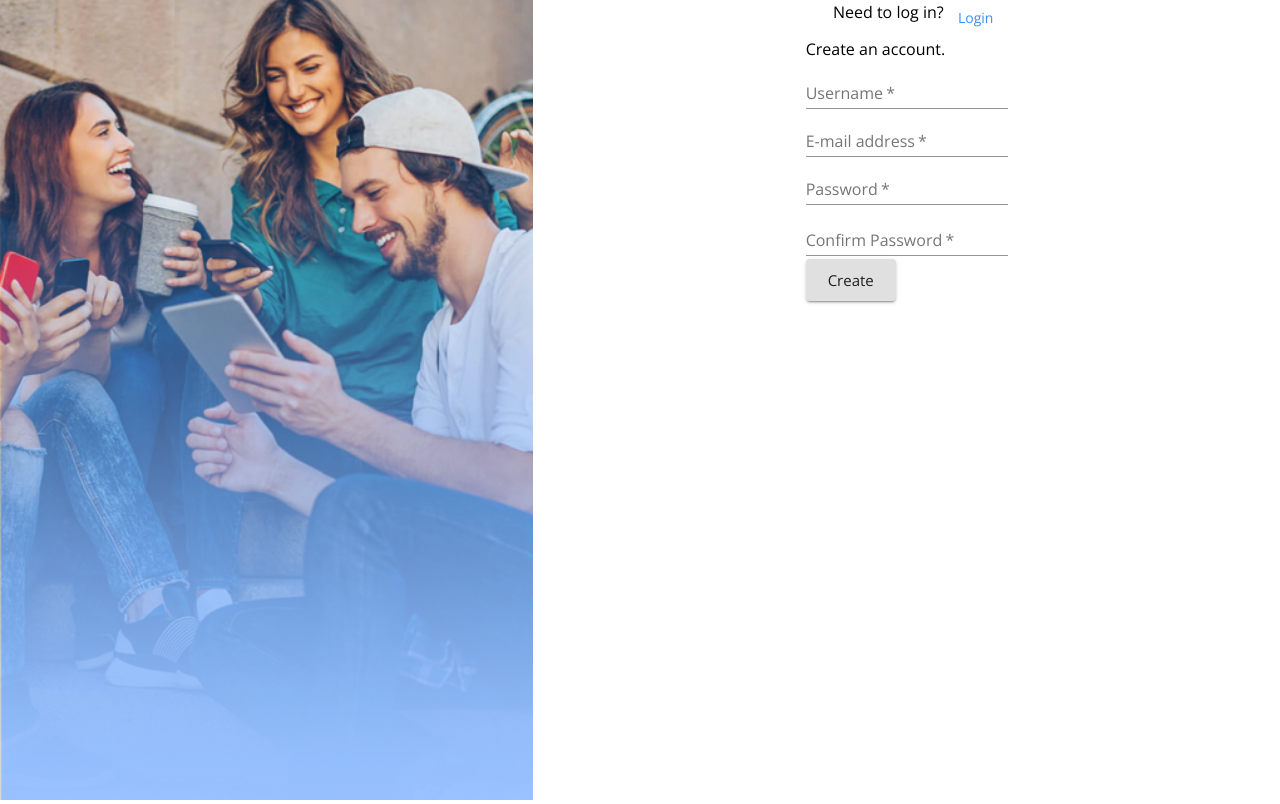
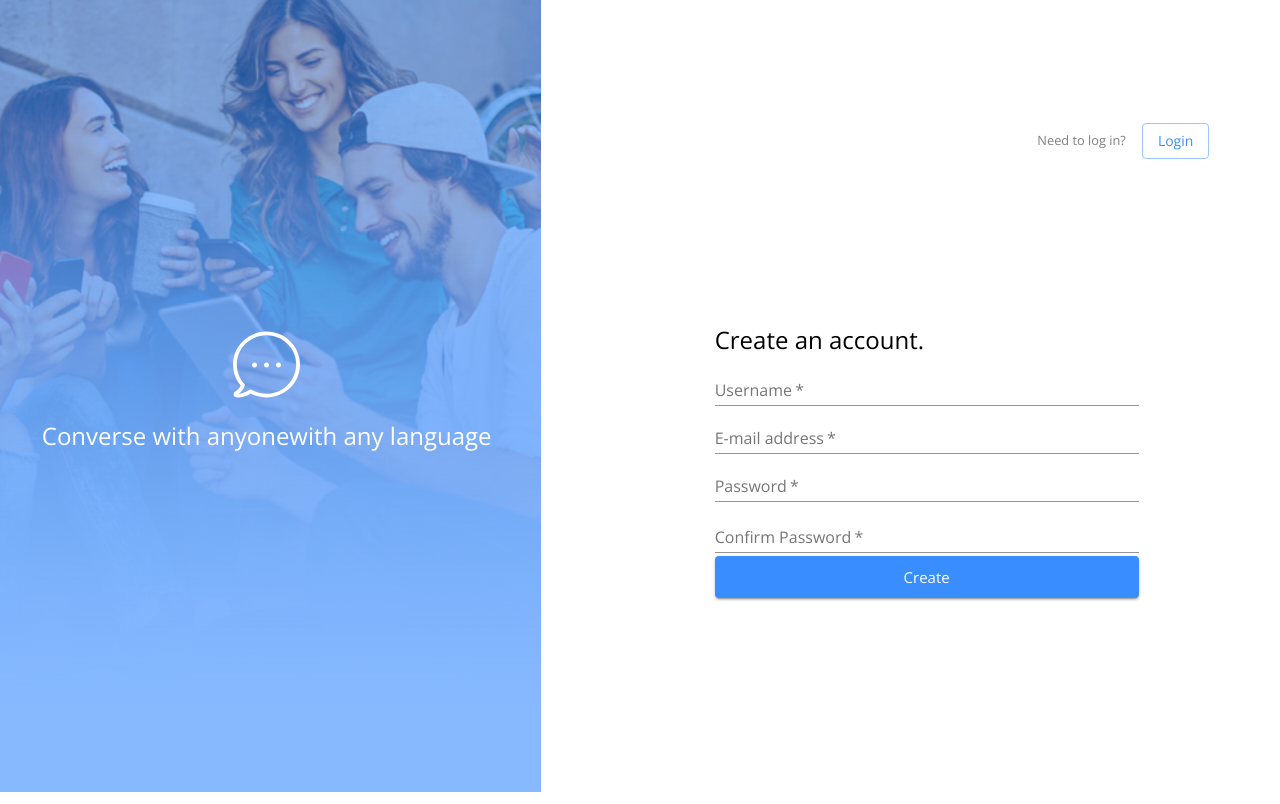
Before and after one commit to 1kangyun1/messenger-project, a React (Create React App) app in the folder client/: page / in a window 1280 px wide. Built offline with nearby package versions, Linux system fonts and the light colour scheme; no server answers.

Commit message:
access ui finished

```diff
--- a/client/src/Login.js
+++ b/client/src/Login.js
@@ -1,10 +1,7 @@
 import React from "react";
 import { Redirect } from "react-router-dom";
 import { connect } from "react-redux";
-import {
-  Grid,
-  Box,
-} from "@material-ui/core";
+import { Grid } from "@material-ui/core";
 import { login } from "./store/utils/thunkCreators";
 import {
   AccessSide,
@@ -32,10 +29,13 @@ const Login = (props) => {
       <Grid sm="5" item>
         {AccessSide()}
       </Grid>
-      <Grid sm="7" container item direction="column" justify="space-around" alignItems="center">
-        {AccessChange({route: 'register'})}
-        {LoginForm(handleLogin)}
-        <Box></Box>
+      <Grid sm="7" container item spacing={5} >
+        <Grid container item direction="column" justify="center" alignItems="center">
+          {AccessChange({route: 'register'})}
+        </Grid>
+        <Grid container item justify="center">
+          {LoginForm({handleLogin})}
+        </Grid>
       </Grid>
     </Grid>
   );
--- a/client/src/Signup.js
+++ b/client/src/Signup.js
@@ -3,7 +3,6 @@ import { Redirect } from "react-router-dom";
 import { connect } from "react-redux";
 import {
   Grid,
-  Box,
 } from "@material-ui/core";
 import { register } from "./store/utils/thunkCreators";
 import {
@@ -37,15 +36,17 @@ const Login = (props) => {
   }
 
   return (
-    <Grid container justify="center">
+    <Grid container justify="space-between">
       <Grid sm="5" item>
         {AccessSide()}
       </Grid>
-      <Grid sm="7" container item justify="center">
-        <Box>
-          {AccessChange({route: 'login'})}
-          {RegisterForm({handleRegister: handleRegister, formErrorMessage: formErrorMessage})}
-        </Box>
+      <Grid sm="7" container item spacing={5} >
+        <Grid m={1} container item direction="column" justify="center" alignItems="center">
+        {AccessChange({route: 'login'})}
+        </Grid>
+        <Grid container item justify="center">
+          {RegisterForm({handleRegister, formErrorMessage})}
+        </Grid>
       </Grid>
     </Grid>
   );
--- a/client/src/components/Access/AccessChange.js
+++ b/client/src/components/Access/AccessChange.js
@@ -3,8 +3,10 @@ import { useHistory } from "react-router-dom";
 import {
   Grid,
   Typography,
+  Box,
   Button,
 } from "@material-ui/core";
+import { makeStyles } from "@material-ui/core/styles";
 
 const preset = {
   register: {
@@ -19,15 +21,32 @@ const preset = {
   }
 }
 
+const useStyles = makeStyles(() => ({
+  routePadding: {
+    padding: '30px'
+  },
+  text: {
+    fontSize: '0.8rem',
+    color: 'grey'
+  }
+}));
+
 export default function AccessChange(props) {
+  const classes = useStyles();
   const history = useHistory();
 
   const route = preset[props.route];
 
   return (
-    <Grid container item justify="flex-end">
-      <Typography>{route.text}</Typography>
-      <Button color="primary" onClick={() => history.push(route.route)}>{route.button}</Button>
-    </Grid>
+    <Box width="80%" className={classes.routePadding}>
+      <Grid container item spacing={2} justify="flex-end" alignItems="baseline">
+        <Grid item>
+          <Typography className={classes.text}>{route.text}</Typography>
+        </Grid>
+        <Grid item>
+          <Button variant="outlined" color="primary" onClick={() => history.push(route.route)}>{route.button}</Button>
+        </Grid>
+      </Grid>
+    </Box>
   )
 }
--- a/client/src/components/Access/AccessSide.js
+++ b/client/src/components/Access/AccessSide.js
@@ -1,14 +1,23 @@
 import React from 'react'
-import { Box } from "@material-ui/core";
+import {
+  Grid,
+  Box,
+  Typography
+} from "@material-ui/core";
 import { makeStyles } from "@material-ui/core/styles";
 
 import background from "../../img/bg-img.png";
+import bubbleIcon from '../../img/bubble.svg';
 
 const useStyles = makeStyles(() => ({
-  root: {
-    backgroundImage:`url(${background})`,
+  image: {
+    backgroundImage:`linear-gradient(#3A8DFF85 10%, #86B9FF 90%), url(${background})`,
     backgroundSize:'cover',
     height: '100vh'
+  },
+  text: {
+    fontSize: '1.5rem',
+    color: 'white'
   }
 }));
 
@@ -16,8 +25,16 @@ export default function AccessSide() {
   const classes = useStyles();
 
   return (
-    <Box className={classes.root}>
-
+    <Box display={{ xs: 'none', sm: 'block' }}>
+      <Grid container spacing={2} className={classes.image} direction="column" justify="center" alignItems="center">
+        <Grid item>
+          <img src={bubbleIcon} alt="React Logo" />
+        </Grid>
+        <Grid container item justify="center">
+          <Typography className={classes.text}>Converse with anyone</Typography>
+          <Typography className={classes.text}>with any language</Typography>
+        </Grid>
+      </Grid>
     </Box>
   )
 }
--- a/client/src/components/Access/LoginForm.js
+++ b/client/src/components/Access/LoginForm.js
@@ -7,16 +7,25 @@ import {
   FormControl,
   TextField,
 } from "@material-ui/core";
+import { makeStyles } from "@material-ui/core/styles";
+
+const useStyles = makeStyles(() => ({
+  focus: {
+    fontSize: '1.5rem'
+  }
+}));
+
 
 export default function LoginForm(handleLogin) {
+  const classes = useStyles();
+
   return (
     <Box width="60%">
       <Grid>
-        <Typography>Welcome back!</Typography>
+        <Typography className={classes.focus}>Welcome back!</Typography>
       </Grid>
       <form onSubmit={handleLogin}>
-        <Grid>
-          <Grid>
+        <Grid container direction="column">
           <FormControl margin="normal" required>
             <TextField
               aria-label="username"
@@ -25,7 +34,6 @@ export default function LoginForm(handleLogin) {
               type="text"
             />
           </FormControl>
-          </Grid>
           <FormControl margin="normal" required>
             <TextField
               label="password"
@@ -34,11 +42,9 @@ export default function LoginForm(handleLogin) {
               name="password"
             />
           </FormControl>
-          <Grid>
-            <Button type="submit" variant="contained" size="large">
+          <Button type="submit" variant="contained" color="primary" size="large">
             Login
           </Button>
-          </Grid>
         </Grid>
       </form>
     </Box>
--- a/client/src/components/Access/RegisterForm.js
+++ b/client/src/components/Access/RegisterForm.js
@@ -1,22 +1,31 @@
 import React from 'react'
 import {
   Grid,
+  Box,
   Typography,
   Button,
   FormControl,
   TextField,
   FormHelperText,
 } from "@material-ui/core";
+import { makeStyles } from "@material-ui/core/styles";
+
+const useStyles = makeStyles(() => ({
+  focus: {
+    fontSize: '1.5rem'
+  }
+}));
 
 export default function RegisterForm(props) {
+  const classes = useStyles();
+
   return (
+    <Box width="60%">
       <Grid>
-      <Grid>
-        <Typography>Create an account.</Typography>
+        <Typography className={classes.focus}>Create an account.</Typography>
       </Grid>
       <form onSubmit={props.handleRegister}>
-        <Grid>
-          <Grid>
+        <Grid container direction="column">
           <FormControl>
             <TextField
               aria-label="username"
@@ -26,8 +35,6 @@ export default function RegisterForm(props) {
               required
             />
           </FormControl>
-          </Grid>
-          <Grid>
           <FormControl>
             <TextField
               label="E-mail address"
@@ -37,8 +44,6 @@ export default function RegisterForm(props) {
               required
             />
           </FormControl>
-          </Grid>
-          <Grid>
           <FormControl error={!!props.formErrorMessage.confirmPassword}>
             <TextField
               aria-label="password"
@@ -52,8 +57,6 @@ export default function RegisterForm(props) {
               {props.formErrorMessage.confirmPassword}
             </FormHelperText>
           </FormControl>
-          </Grid>
-          <Grid>
           <FormControl error={!!props.formErrorMessage.confirmPassword}>
             <TextField
               label="Confirm Password"
@@ -67,12 +70,11 @@ export default function RegisterForm(props) {
               {props.formErrorMessage.confirmPassword}
             </FormHelperText>
           </FormControl>
-          </Grid>
-          <Button type="submit" variant="contained" size="large">
+            <Button type="submit" variant="contained" color="primary" size="large">
               Create
             </Button>
         </Grid>
       </form>
-    </Grid>
+    </Box>
   )
 }
```
Lines whose indentation alone changed are shown as unchanged.
